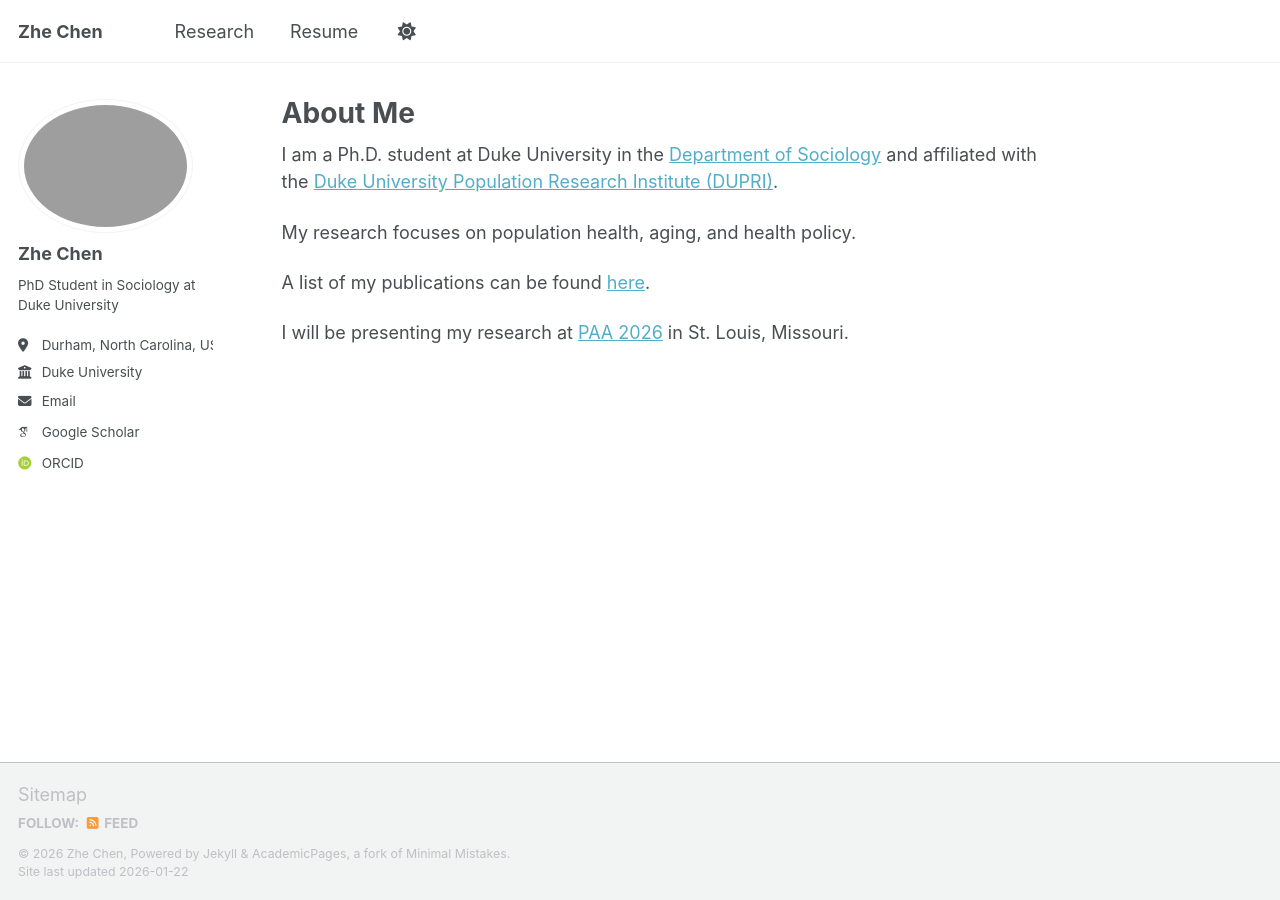
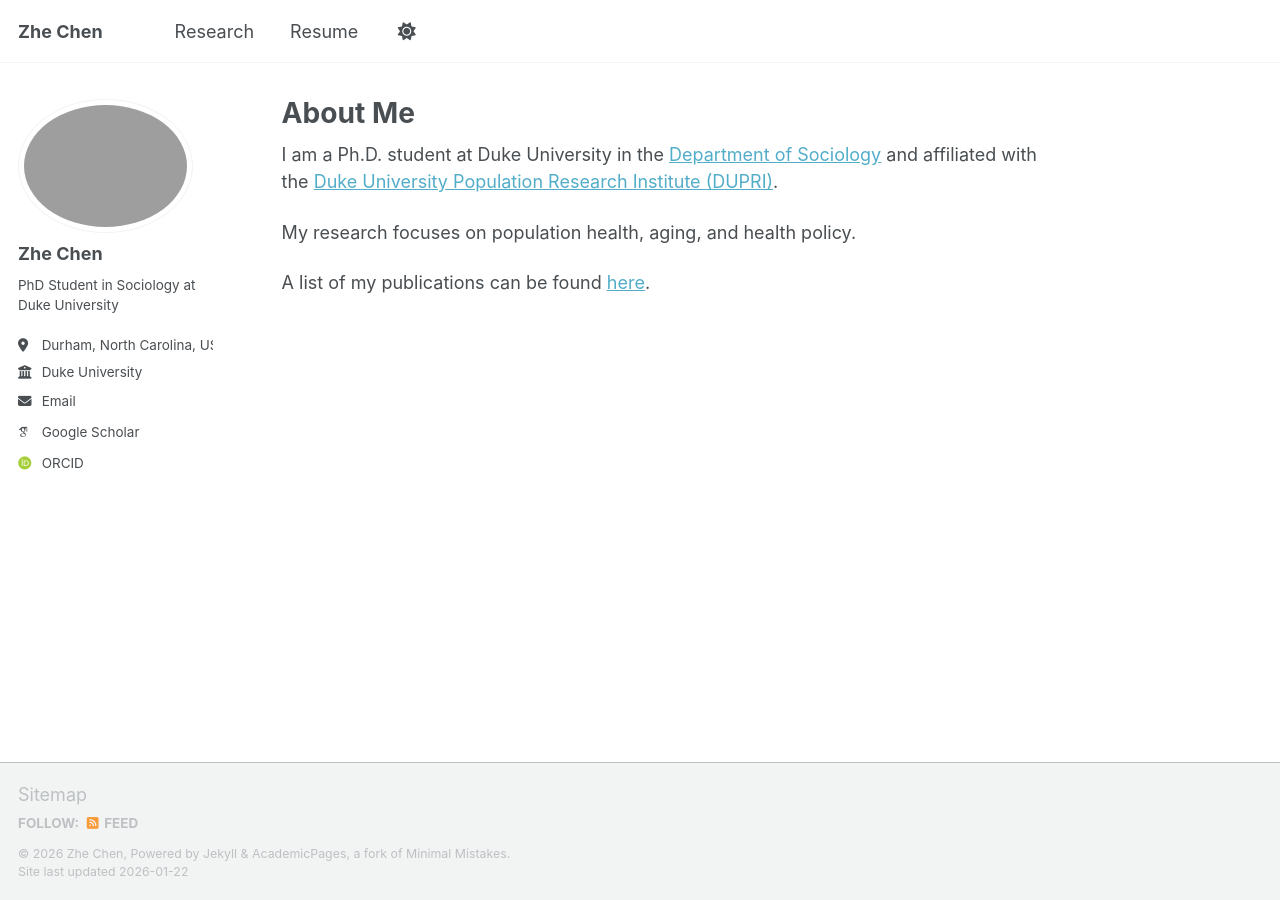
Before and after one commit to zhechensoc/zhechensoc.github.io, a Jekyll site: the page built from _pages/about.md, in a window 1280 px wide. Built offline with Jekyll 4.4.1, drawn with Linux system fonts in a browser that asks for light colours; some web fonts are replaced; a script bundle is joined from its source files by our own code; library files that are not in the unit come from our copies.

Commit message:
Update about.md

```diff
--- a/_pages/about.md
+++ b/_pages/about.md
@@ -12,5 +12,3 @@ I am a Ph.D. student at Duke University in the [Department of Sociology](https:/
 My research focuses on population health, aging, and health policy.
 
 A list of my publications can be found [here](research.md).
-
-I will be presenting my research at [PAA 2026](https://www.populationassociation.org/paa2026/home) in St. Louis, Missouri.
```
